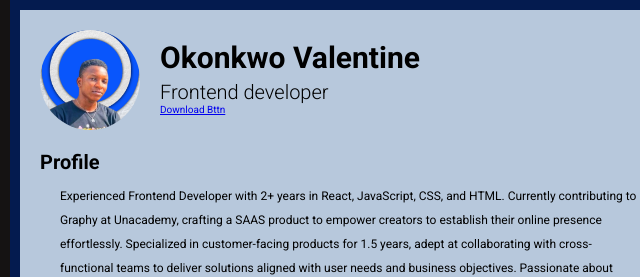
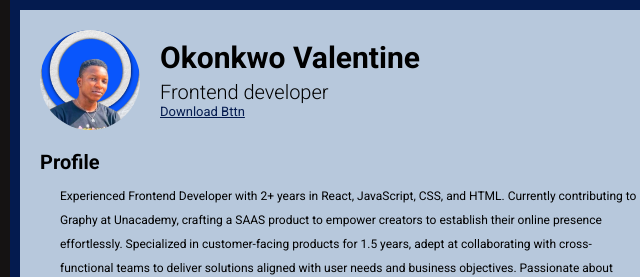
Before and after one commit to DefcValentino/Mockup-resume, a plain HTML site: page index.html in a window 1280 px wide. Shown: the top 277 px of the page, 130-770 px from the left. Drawn offline with nearby package versions, Linux system fonts and the light colour scheme.

Commit message:
Update style.css

```diff
--- a/style.css
+++ b/style.css
@@ -98,6 +98,10 @@ font-size:2rem;
     padding-top:0.5rem;
 }
 
+.download-bttn{
+    color:var(--border-color);
+    font-size:13px;
+}
 
 /*EXPERIENCE*/
 .about-description{
```
